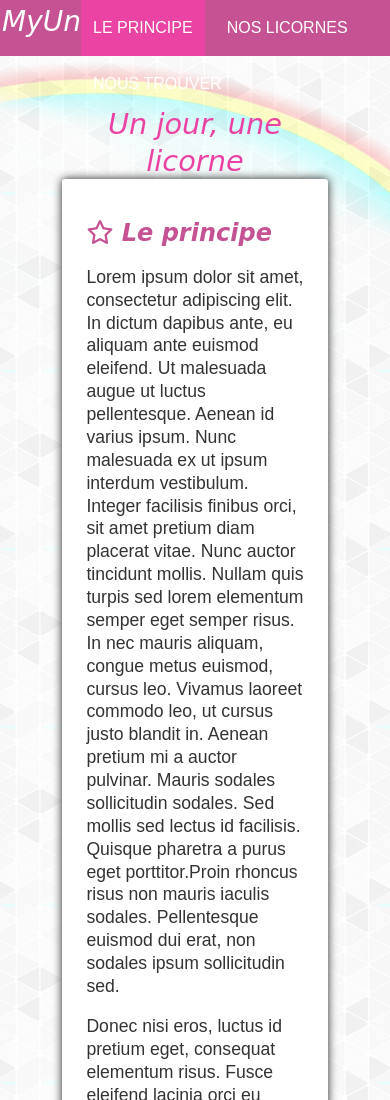
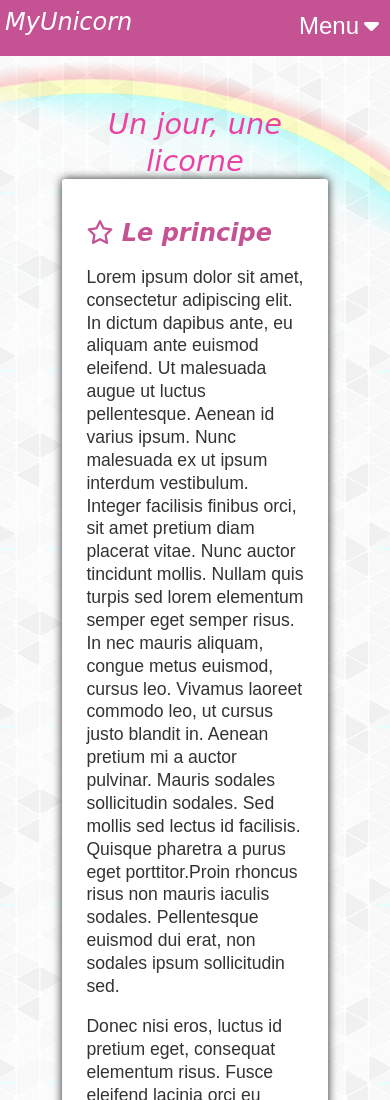
Before and after one commit to NjNerson/My-Unicorn-HTML-CSS, a plain HTML site: page index.html in a window 390 px wide. Shown: the top 1100 px of the page. Drawn offline with Linux system fonts and the light colour scheme; files whose address does not match are found by name.

Commit message:
ajout fichier dans assets

```diff
--- a/assets/styles/style.css
+++ b/assets/styles/style.css
@@ -266,3 +266,48 @@ footer p {
     right: 1em;
     margin-top: 15px;
 }
+    /* vue adaptive ecran moins de 650px de large*/
+
+@media only screen and (max-width: 650px){
+
+    div#logo a {
+        font-size: 150%;
+        padding: 8px 3px;
+    }
+
+    label {
+        display: inline-block;
+        position: absolute;
+        top: 2px;
+        right: 0;
+        margin: 10px 4px;
+        margin-right: 6px;
+        font-size: 1.5em;
+        color: #FFF;
+        cursor: pointer;
+    }
+
+    nav, div.menu {
+        display: none;
+    }
+
+    #bars:checked + label > .fa-caret.down ,  #bars:checked + label + div.menu {
+        display: block;
+    }
+
+   .fa-caret-down {
+        color: #FFF;
+        padding: 0 5px;
+    }
+
+    label:hover {
+        text-decoration: underline;
+    }
+
+    div.menu {
+        border: 1px solid red;
+
+    }
+
+
+  }
```
Also changed, not shown: assets/images/unicorns/favicon-licorn.png (added).
